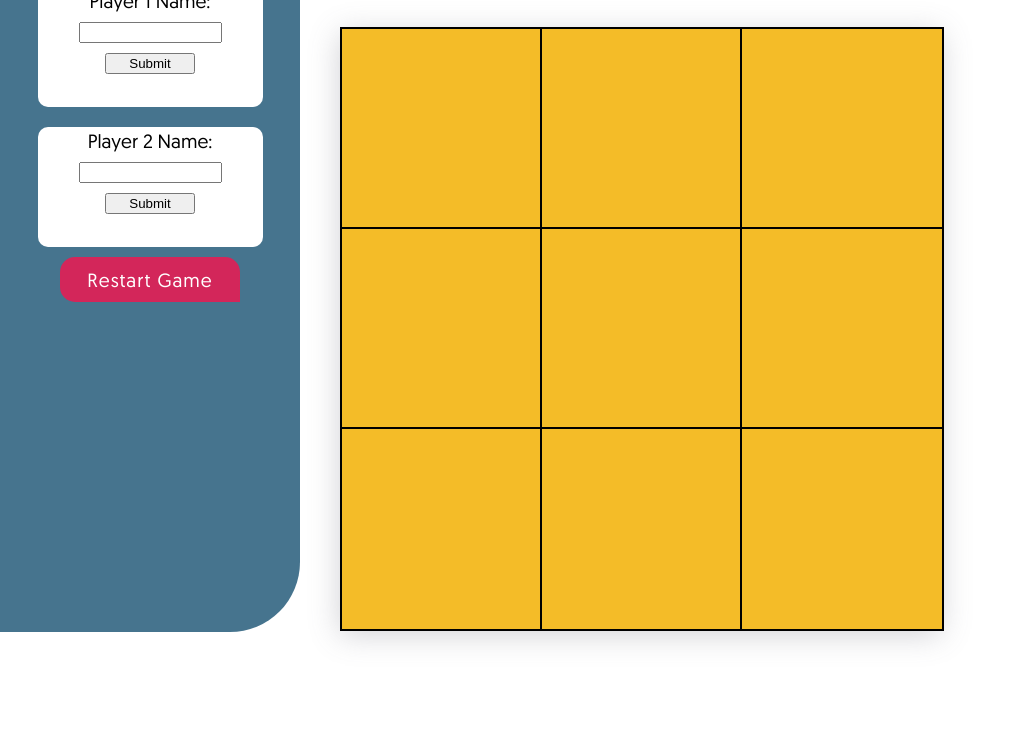
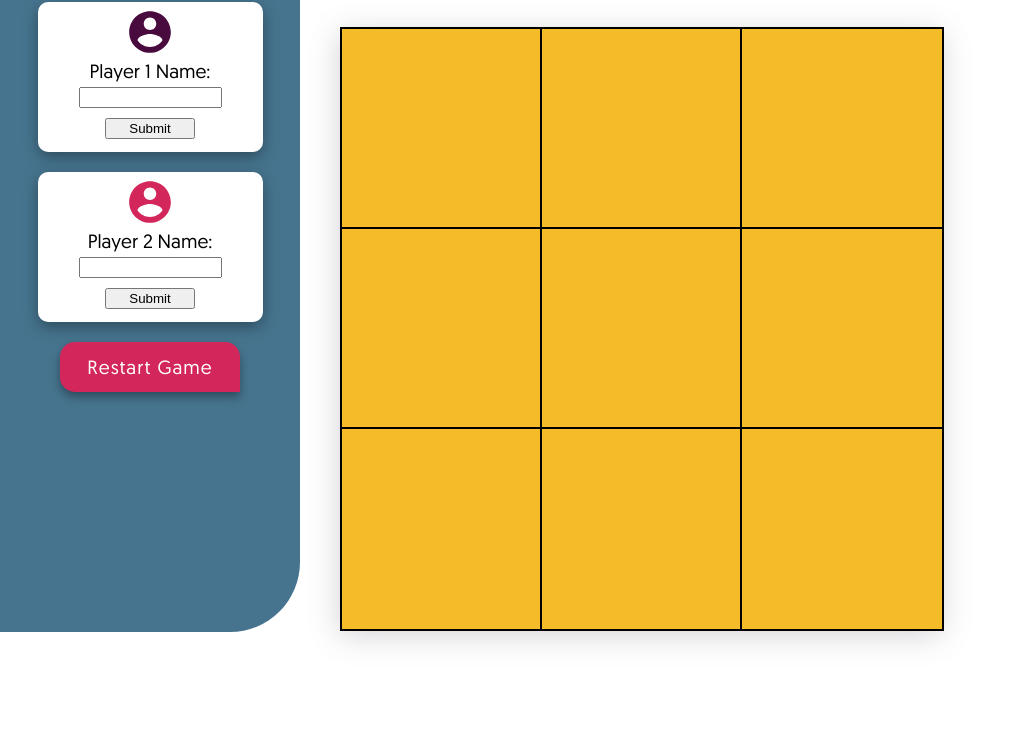
Before and after one commit to EpictetusZ1/tic-tac-toe, a plain HTML site: page index.html in a window 1280 px wide. Shown: the part 98-840 px from the top of the page, without its empty margins (0-1013 px from the left). Drawn offline with Linux system fonts and the light colour scheme.

Commit message:
Add icons to player cards

```diff
--- a/index.html
+++ b/index.html
@@ -29,6 +29,9 @@
             </div>
             <div class="player-card-container">
                 <div class="player-card">
+                    <div class="icon-container">
+                        <img src="./assets/tic-tac-svg/account_circle_purple_36dp.svg" alt="Player Icon" class="player-icon">
+                    </div>
                     <form id="playerOne" action="index.html" method="get" autocomplete="off">
                         <div id="p1-name" class="player-name">Player 1 Name:</div>
                         <label for="name1" hidden>Name</label>
@@ -39,6 +42,9 @@
             </div>
             <div class="player-card-container">
                 <div class="player-card">
+                    <div class="icon-container">
+                        <img src="./assets/tic-tac-svg/account_circle_red_36dp.svg" alt="Player Icon" class="player-icon">
+                    </div>
                     <form id="playerTwo" action="index.html" method="get" autocomplete="off">
                         <div id="p2-name" class="player-name">Player 2 Name:</div>
                         <label for="name2" hidden>Name</label>
--- a/styles/style.css
+++ b/styles/style.css
@@ -91,47 +91,21 @@ html {
 
 .menu-title {
     height: 50px;
-    width: 55%;
+    width: 80%;
     overflow: hidden;
     align-self: center;
     display: flex;
     justify-content: space-between;
     align-content: center;
-    font-size: 2em;
+    font-size: 3em;
     font-weight: bold;
     color: #FFF;
-    margin-top: 15px;
-}
-
-
-.menu-element {
-    width: 100%;
-    height: 45px;
-    display: flex;
-    justify-content: center;
-}
-
-#restart-game {
-    width: 60%;
-    border: none;
-    border-radius: 15px 15px 0 15px;
-    background-color: var(--red);
-    color: #FFF;
-    font-family: inherit;
-    letter-spacing: 1px;
-    text-align: center;
-    font-size: 1.2em;
-    transition: all 0.2s ease-in;
-}
-
-#restart-game:hover {
-    cursor: pointer;
-    background-color: #d54771;
+    margin: 15px 0;
 }
 
 .player-card-container {
     width: 100%;
-    height: 120px;
+    height: 150px;
     margin: 10px 0;
     display: flex;
     flex-wrap: wrap;
@@ -148,12 +122,22 @@ html {
     flex-direction: column;
     align-content: center;
     text-align: center;
+    box-shadow: rgba(0, 0, 0, 0.35) 0px 5px 15px;
+}
+
+.icon-container {
+    margin-top: 5px;
+    height: 50px;
+}
+
+.player-icon {
+    height: 50px;
 }
 
 .player-name {
     width: 100%;
     height: 20px;
-    margin: 5px 0;
+    margin: 5px 0 0 0 ;
     font-size: 1.2em;
 }
 
@@ -165,6 +149,36 @@ html {
 
 .player-card input[type=submit] {
     width: 40%;
+}
+
+.menu-element {
+    width: 100%;
+    height: 50px;
+    display: flex;
+    justify-content: center;
+}
+
+#restart-game {
+    height: 50px;
+    width: 60%;
+    border: none;
+    border-radius: 15px 15px 0 15px;
+    background-color: var(--red);
+    color: #FFF;
+    font-family: inherit;
+    letter-spacing: 1px;
+    text-align: center;
+    font-size: 1.2em;
+    margin-top: 10px;
+    transition: all 0.2s ease-in;
+    box-shadow: rgba(0, 0, 0, 0.35) 0px 5px 10px;
+}
+
+#restart-game:hover {
+    cursor: pointer;
+    background-color: #d54771;
+    height: 55px;
+    width: 62%;
 }
 
 .board-container {
@@ -202,7 +216,7 @@ html {
 }
 
 .clicked {
-    box-shadow: inset 0 0 5px 5px red;
+    box-shadow: inset 0 0 15px 5px red;
 }
 
 .square img {
@@ -212,7 +226,7 @@ html {
 }
 
 .square:hover {
-    background-color: #c29927;
+    background-color: #cca22e;
 }
 
 .winner {
@@ -229,7 +243,7 @@ html {
 }
 
 .play-again {
-    width: 250px;
+    width: 225px;
     height: 100px;
     margin-top: 50px;
     position: absolute;
@@ -241,10 +255,11 @@ html {
     font-size: 2em;
     border-radius: 40px;
     transition: all 0.2s ease-in-out;
+    box-shadow: rgba(0, 0, 0, 0.35) 0px 5px 15px;
 }
 
 .play-again:hover {
-    width: 260px;
+    width: 240px;
     height: 110px;
     font-size: 2.1em;
     line-height: 110px;
```
Also changed, not shown: assets/tic-tac-svg/account_circle_purple_36dp.svg (added), assets/tic-tac-svg/account_circle_red_36dp.svg (added).
